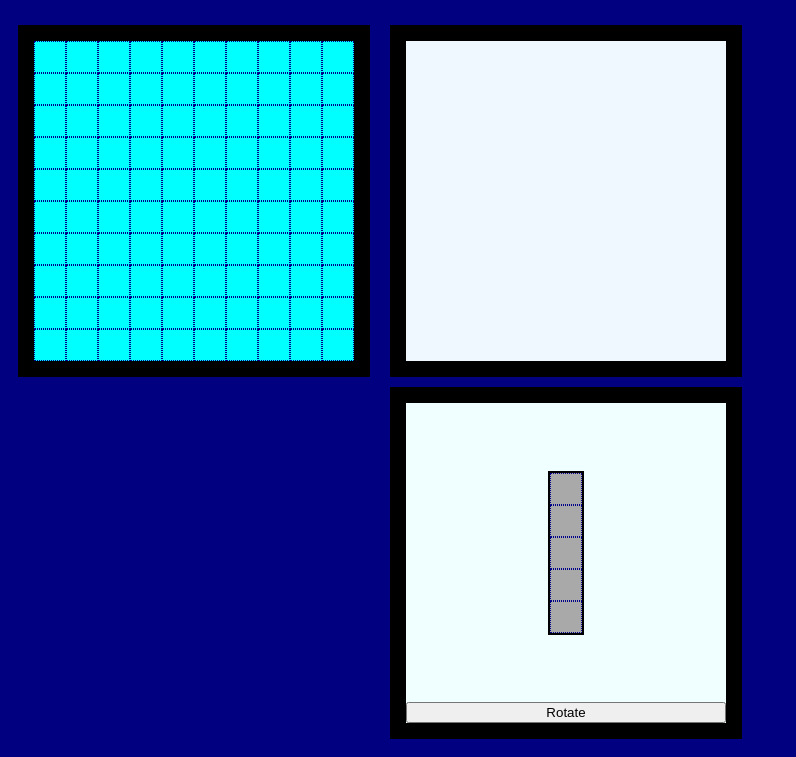
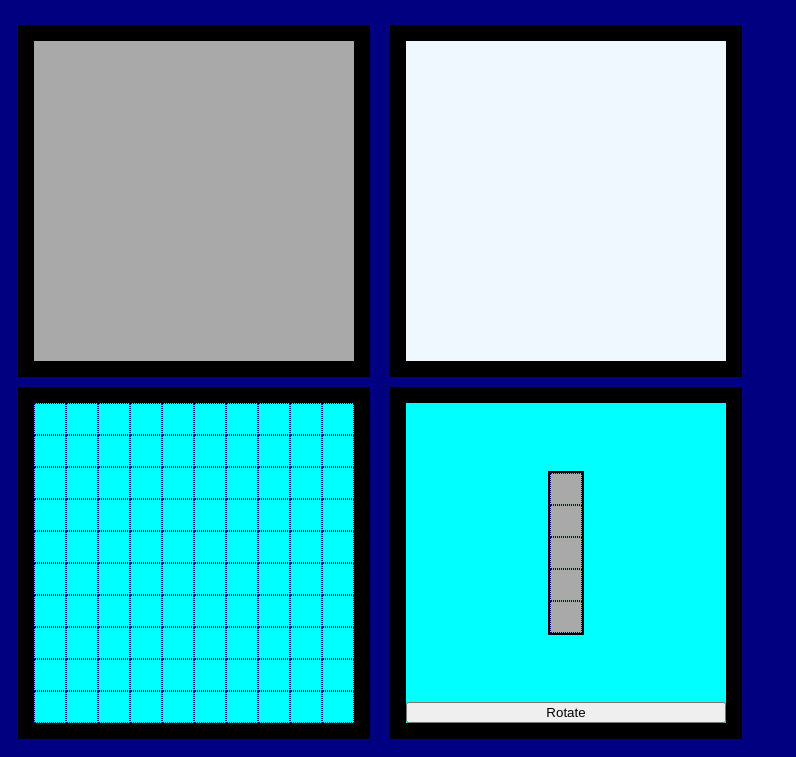
Before and after one commit to sbusenba/odin-battleship, a website built with webpack: page dist/index.html in a window 1280 px wide. Shown: the part 104-861 px from the top of the page, without its empty margins (0-796 px from the left). Built offline with nearby package versions, Linux system fonts and the light colour scheme.

Commit message:
Remove hard coded background color from shippicker

```diff
--- a/src/index.js
+++ b/src/index.js
@@ -199,6 +199,6 @@ function acceptDrag (e){
 
 
 
-board1.style.display = 'none';
+//board1.style.display = 'none';
 board2.appendChild(display.render(player1.board, 'friendly', acceptClick,acceptDrag));
 consoleDisplay.appendChild(shipDisplay(shipToPlace,startDrag))
--- a/src/shippicker.js
+++ b/src/shippicker.js
@@ -5,7 +5,6 @@ const shipPicker = ()=>{
     const render = (ship,startDragFunc)=>{
         let display = document.createElement("div")
         display.classList.add("ship-display")
-        display.style.backgroundColor= "azure";
         let shipDisplay = document.createElement("div")
         shipDisplay.classList.add('draggable-ship')
         shipDisplay.setAttribute('draggable',true)
--- a/src/style.css
+++ b/src/style.css
@@ -14,6 +14,7 @@
     height: 320px;
     width: 320px;
     margin:0;
+    background-color: aqua;
 }
 span{
     font-style: italic;
@@ -71,6 +72,7 @@ h1{
     border: 1rem solid black;
     height:320px;
     width:320px;
+    background-color: darkgrey;
 }
 .coms {
     margin:10px;
```
